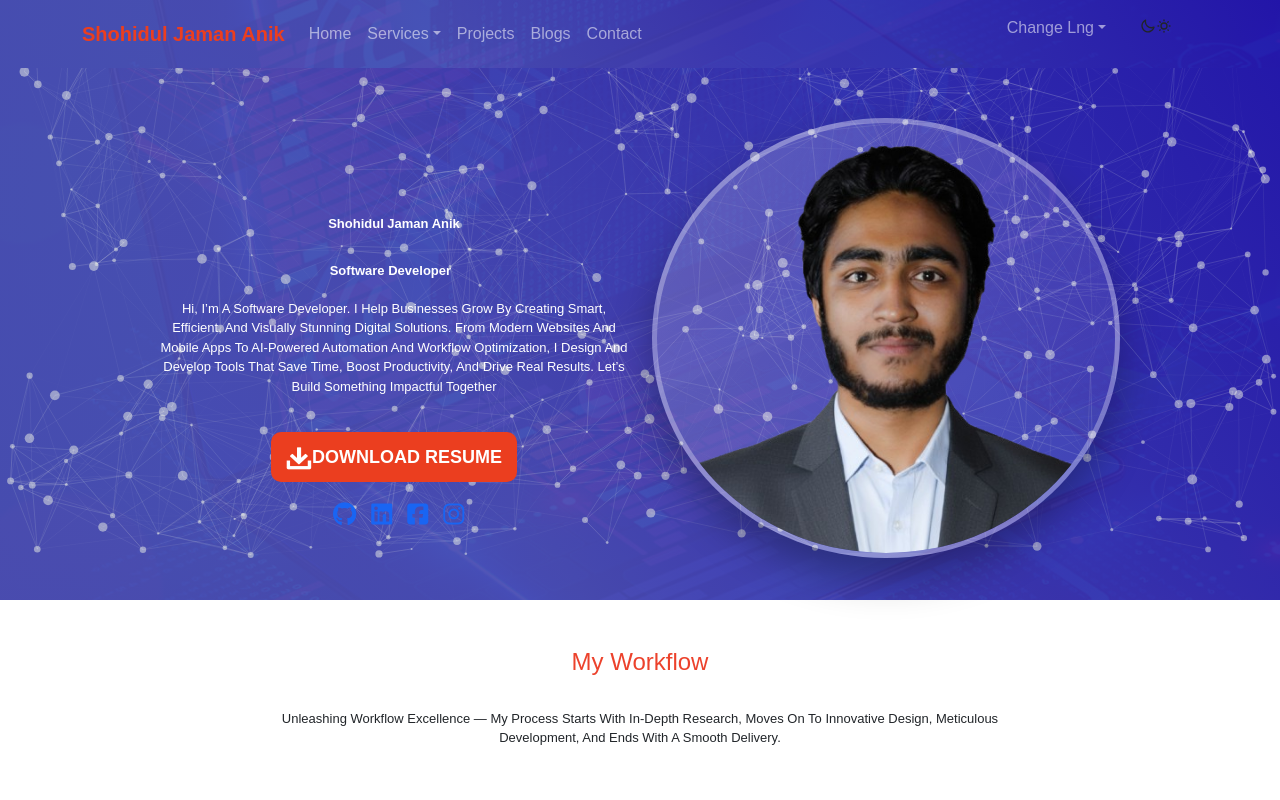
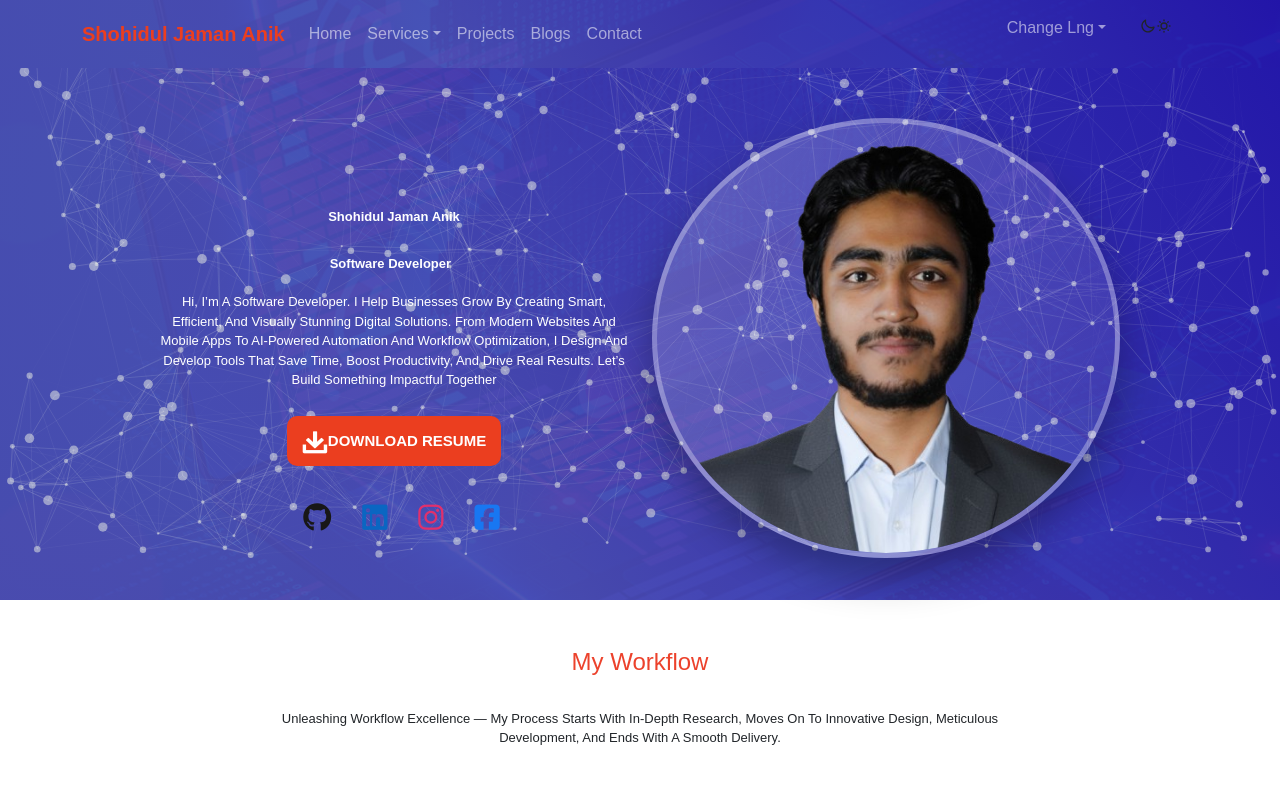
Before and after one commit to shohidul-jaman-anik/Personal-Portfolio, a React (Create React App) app: page / in a window 1280 px wide. Shown: the top 800 px of the page. Built offline with nearby package versions, Linux system fonts and the light colour scheme.

Commit message:
ready for deploy

```diff
--- a/src/Components/Home/Features/SingleFeature.js
+++ b/src/Components/Home/Features/SingleFeature.js
@@ -7,8 +7,8 @@ const SingleFeature = ({ feature }) => {
     <Card className=" shadow-sm border-0 rounded p-3 hover-shadow text-start text-justify">
       <a href={link} style={{ textDecoration: "none", color: "inherit" }}>
         <div
-          className="d-flex align-items-center justify-content-center bg-dark text-white rounded"
-          style={{ width: "64px", height: "64px" }}
+          className="d-flex align-items-center justify-content-center text-white rounded"
+          style={{ width: "64px", height: "64px", backgroundColor: "#423eb3ff" }}
         >
           <img src={icon} alt={title} width={36} height={36} />
         </div>
--- a/src/Components/Home/Hero/Hero.css
+++ b/src/Components/Home/Hero/Hero.css
@@ -56,18 +56,18 @@ body {
   background-color: #eb3e1f;
   height: 50px;
   border-radius: 10px;
-  font-size: 18px;
+  font-size: 15px;
   line-height: 20px;
   text-transform: uppercase;
   padding: 15px;
-  min-width: 170px;
+  min-width: 150px;
   text-align: center;
   display: inline-block;
   color: #fff !important;
   font-weight: 600;
   overflow: hidden;
   text-decoration: none;
-  margin-top: 20px;
+  margin-top: 10px;
 }
 
 .personal-profile__name {
@@ -83,16 +83,36 @@ body {
   line-height: 24px;
 }
 
-.personal-profile__social a {
-  font-size: 24px;
-  margin-right: 15px;
-  color: rgb(25, 101, 243) !important;
-  opacity: 1;
+.personal-profile__social {
+  display: flex;
+  gap: 15px;
 }
 
-.personal-profile__social i:hover {
-  color: #eb3e1f;
-  transition: all 0.5s;
+.personal-profile__social a {
+  font-size: 1.8rem;
+  transition: transform 0.3s, color 0.3s;
+  margin-left: 15px;
+}
+
+/* Brand Colors */
+.social-icon.github {
+  color: #181717;
+}
+.social-icon.linkedin {
+  color: #0a66c2;
+}
+.social-icon.instagram {
+  color: #e1306c;
+}
+.social-icon.facebook {
+  color: #1877f2;
+}
+
+/* Hover Effects */
+.social-icon:hover {
+  transform: scale(1.2);
+  filter: brightness(1.2);
+  cursor: pointer;
 }
 
 .bannerDiscription {
--- a/src/Components/Home/Hero/index.js
+++ b/src/Components/Home/Hero/index.js
@@ -109,27 +109,38 @@ const Hero = () => {
                 {t("home.downloadResume")}
               </a>
             </div>
-            <div className="personal-profile__social mt-2 ms-4">
-              <a href="https://github.com/shohidul-jaman-anik" target="blank">
+            <div className="personal-profile__social mt-4 d-flex justify-content-center gap-3">
+              <a
+                href="https://github.com/shohidul-jaman-anik"
+                target="_blank"
+                className="social-icon github"
+                rel="noreferrer"
+              >
                 <i className="fa fa-github"></i>
               </a>
               <a
                 href="https://www.linkedin.com/in/shohidul-jaman-anik/"
-                target="blank"
+                target="_blank"
+                className="social-icon linkedin"
+                rel="noreferrer"
               >
                 <i className="fa fa-linkedin-square"></i>
               </a>
               <a
+                href="https://www.instagram.com/sohidul_jaman_anik/"
+                target="_blank"
+                className="social-icon instagram"
+                rel="noreferrer"
+              >
+                <i className="fab fa-instagram"></i>
+              </a>
+              <a
                 href="https://www.facebook.com/profile.php?id=100010867243524"
-                target="blank"
+                target="_blank"
+                className="social-icon facebook"
+                rel="noreferrer"
               >
                 <i className="fa fa-facebook-square"></i>
-              </a>
-              <a
-                href="https://www.instagram.com/sohidul_jaman_anik/"
-                target="blank"
-              >
-                <i className="fab fa-instagram"></i>
               </a>
             </div>
           </div>
--- a/src/Components/Home/MyFacts/MyFacts.css
+++ b/src/Components/Home/MyFacts/MyFacts.css
@@ -57,7 +57,7 @@ section.our-facts p {
     font-size: 18px;
     font-weight: 500;
     letter-spacing: 0.5px;
-    color: cornflowerblue;
+    color: black;
 }
 
 .new-students {
```
